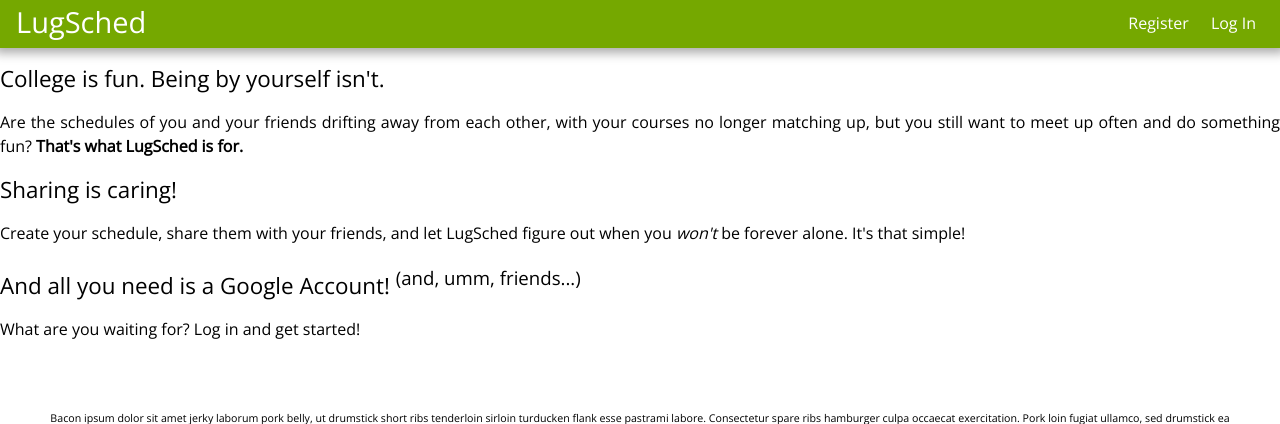
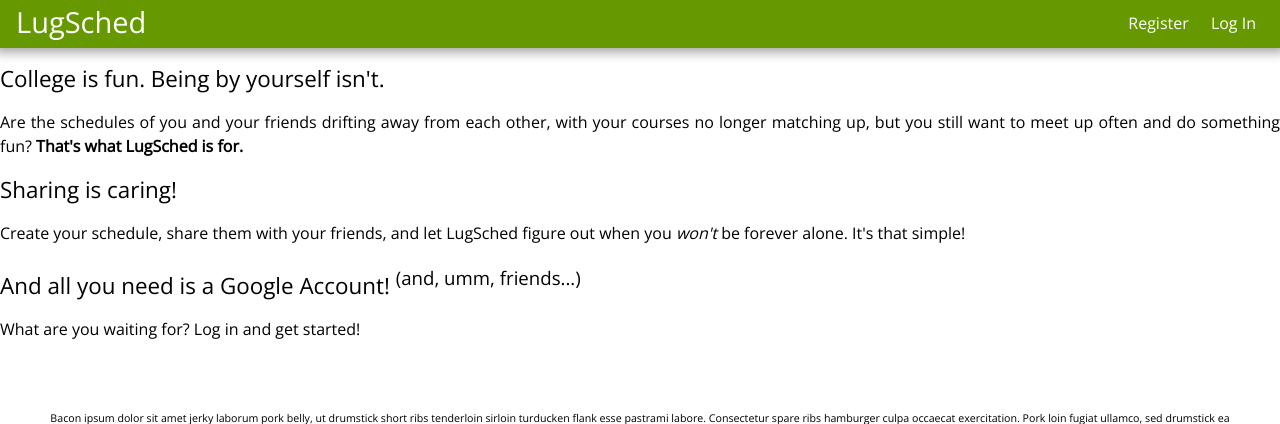
Before and after one commit to pcalulo/lugsched, a Django app: template templates/appbase/home.html in a window 1280 px wide. Shown: the top 424 px of the page. Run offline with Django 3.2, Linux system fonts and the light colour scheme; the template is opened without the code that fills it, so the values that code supplies are empty.

Commit message:
Top bar colors changed to Android Design doc recommended shades
 - See the shades of green under "Color" here:
   http://developer.android.com/design/style/color.html

```diff
--- a/static/css/header.css
+++ b/static/css/header.css
@@ -5,7 +5,7 @@
     margin: 0;
     border: 0;
 
-    background-color: #75a800;
+    background-color: #669900;
 
     box-shadow: 0px 0px 10px 5px #AAA;
 
@@ -26,7 +26,7 @@
     padding: 8px;
     padding-left: 10px;
 
-    border-color: #b6db49;
+    border-color: #99cc00
 }
 
 #navbuttons > ul > li.selected {
```
